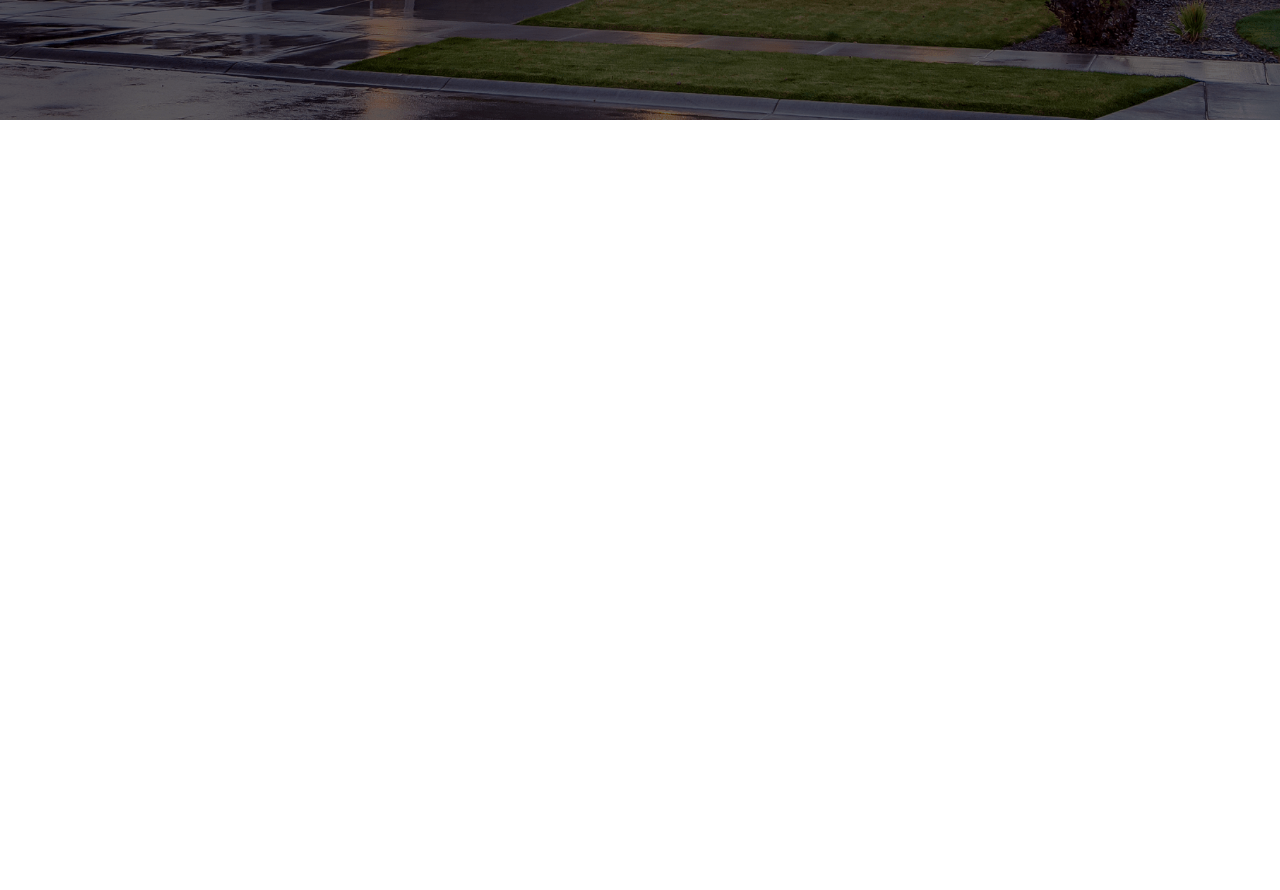
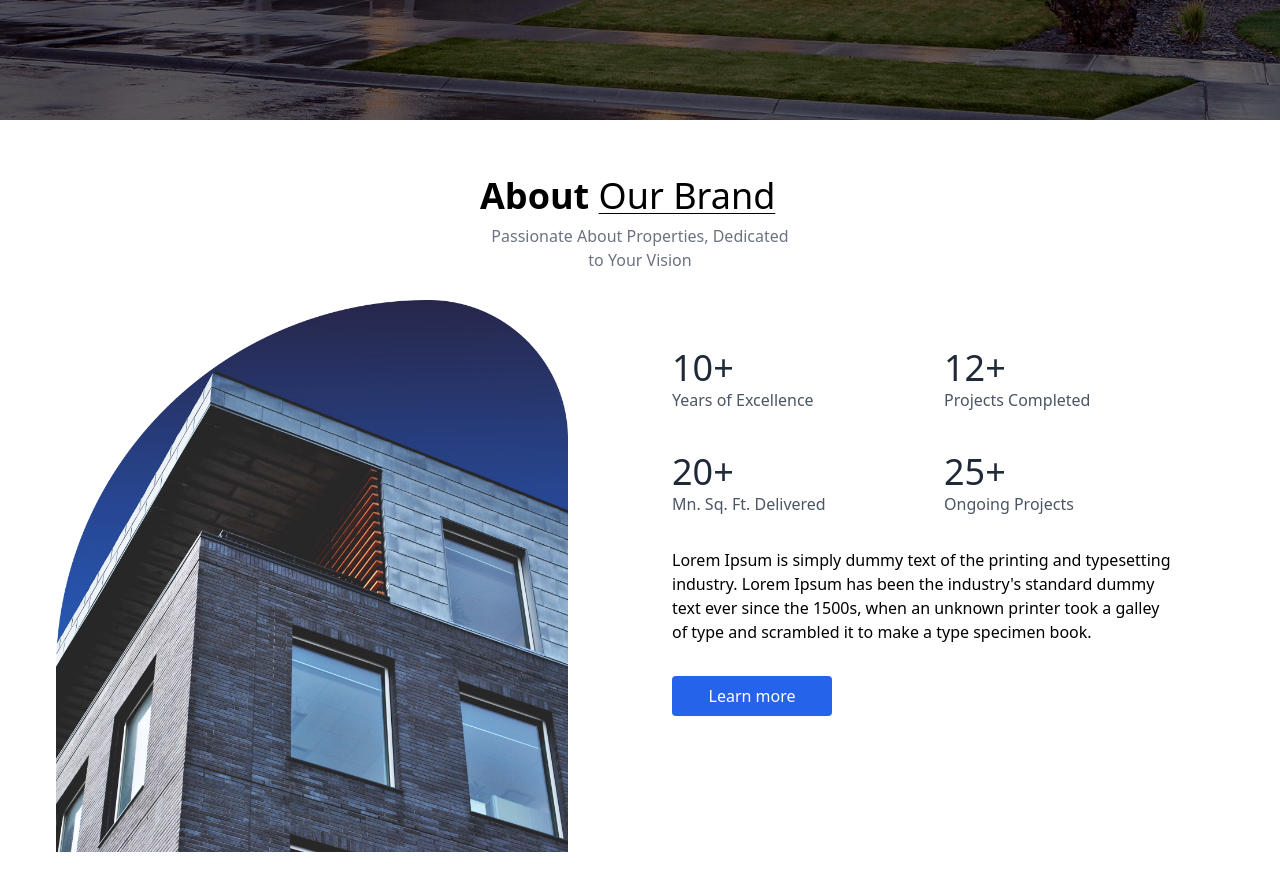
Before and after one commit to Code-Coterie-Team/estate-landing-page, a React (Vite) app: page / in a window 1280 px wide. Shown: the part 680-1570 px from the top of the page. Before the commit the page ends 840 px from the top, so only its background shows below. Built offline with nearby package versions, Linux system fonts and the light colour scheme.

Commit message:
about page

```diff
--- a/src/App.tsx
+++ b/src/App.tsx
@@ -1,3 +1,4 @@
+import About from "./components/About"
 import Home from "./components/Home"
 
 
@@ -5,6 +6,7 @@ const App = ()=> {
   return (
     <div>
       <Home/>
+      <About/>
     </div>
   )
 }
--- /dev/null
+++ b/src/components/About.tsx
@@ -0,0 +1,50 @@
+const About = () => {
+  return (
+    <div className="w-full">
+      <div className=" w-full p-14 flex flex-col justify-center items-center gap-5 overflow-hidden">
+      <div>
+      <h1 className="font-bold text-4xl">
+          About{" "}
+          <span className="font-light underline underline-offset-4 decoration-1">
+            {" "}
+            Our Brand
+          </span>
+        </h1>
+        <p className="text-center max-w-80 text-gray-500 p-2">
+          {" "}
+          Passionate About Properties, Dedicated to Your Vision
+        </p>
+      </div>
+
+        <div className="flex gap-14 ">
+          <img src="/src/assets/about-img.png" alt="" className="w-full max-w-lg "/>
+          <div className="flex flex-col p-12 gap-8">
+            <div className="grid grid-cols-2 gap-10">
+              <div>
+              <p className="text-4xl font-medium text-gray-800">10+</p>
+                <p className="text-gray-600">Years of Excellence</p>
+              </div>
+              <div>
+              <p className="text-4xl font-medium text-gray-800">12+</p>
+              <p className="text-gray-600">Projects Completed</p>
+              </div>
+              <div>
+                <p className="text-4xl font-medium text-gray-800">20+</p>
+                <p className="text-gray-600">Mn. Sq. Ft. Delivered</p>
+              </div>
+              <div>
+              <p className="text-4xl font-medium text-gray-800">25+</p>
+              <p className="text-gray-600">Ongoing Projects</p>
+              </div>
+            </div>
+            <p className="max-w-lg">Lorem Ipsum is simply dummy text of the printing and typesetting industry. Lorem Ipsum has been the industry's standard dummy text ever since the 1500s,
+              when an unknown printer took a galley of type and scrambled it to make a type specimen book.</p>
+              <button className="bg-blue-600 text-white px-8 py-2 rounded w-40">Learn more</button>
+          </div>
+        </div>
+      </div>
+    </div>
+  );
+};
+
+export default About;
--- a/src/components/Home.tsx
+++ b/src/components/Home.tsx
@@ -14,10 +14,10 @@ const Home = () => {
             </div>
         </div>
         <div className="flex flex-col gap-10 justify-center items-center  h-full w-full mt-20">
-          <h2 className="text-xl1 font-semibold text-white leading-none">Explore homes that <br /> fit your dreams</h2>
+          <h2 className="text-xl1 font-semibold text-white leading-none max-w-3xl text-center">Explore homes that <br /> fit your dreams</h2>
           <div className="flex gap-7">
             <button className="border-white border-solid border-[1px] px-8 py-3 rounded text-white font-semibold">Projects</button>
-            <button className="bg-blue-500 px-8 py-3 rounded text-white font-semibold">Contact Us</button>
+            <button className="bg-blue-500 px-8 py-3 rounded text-white font-semibold ">Contact Us</button>
           </div>
         </div>
 
```
Also changed, not shown: src/assets/about-img.png (added).
